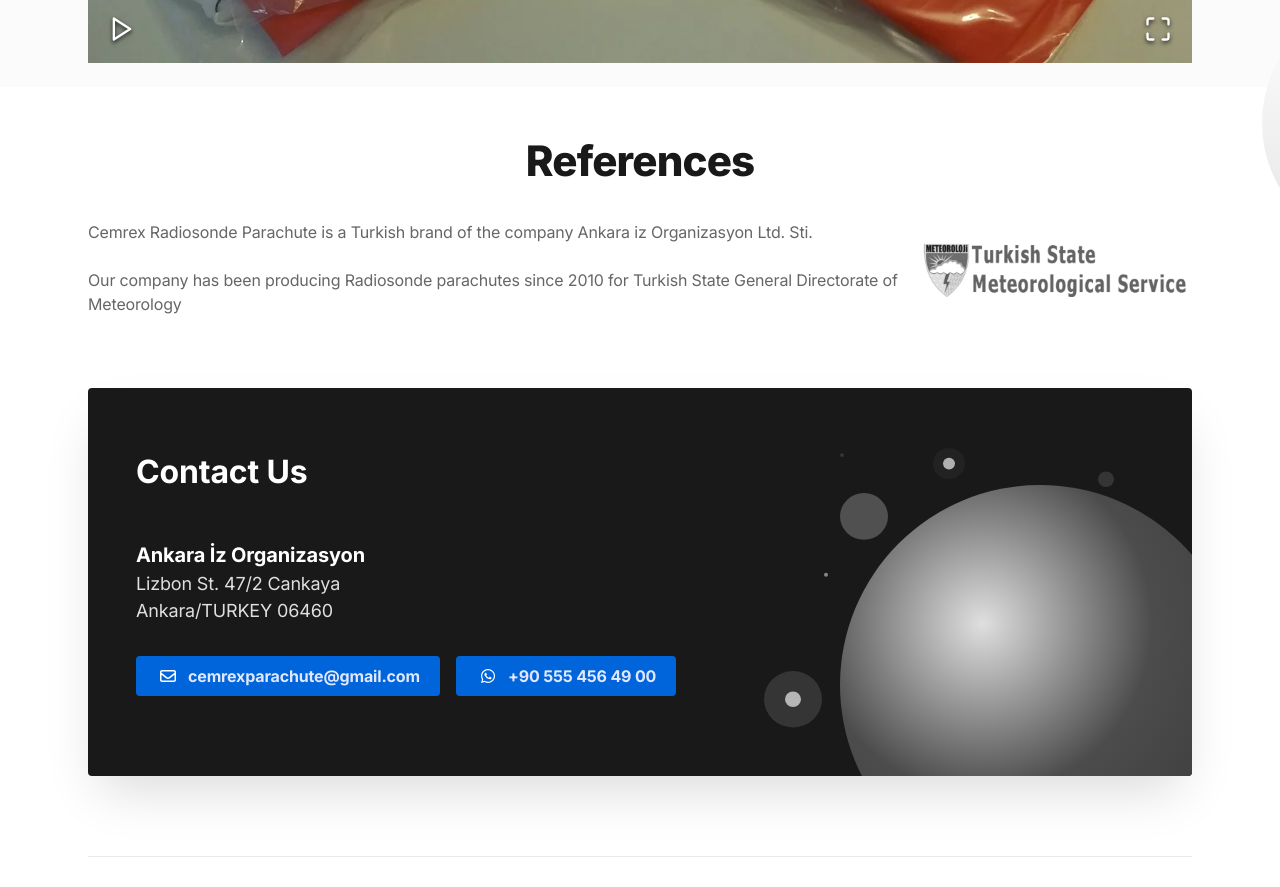
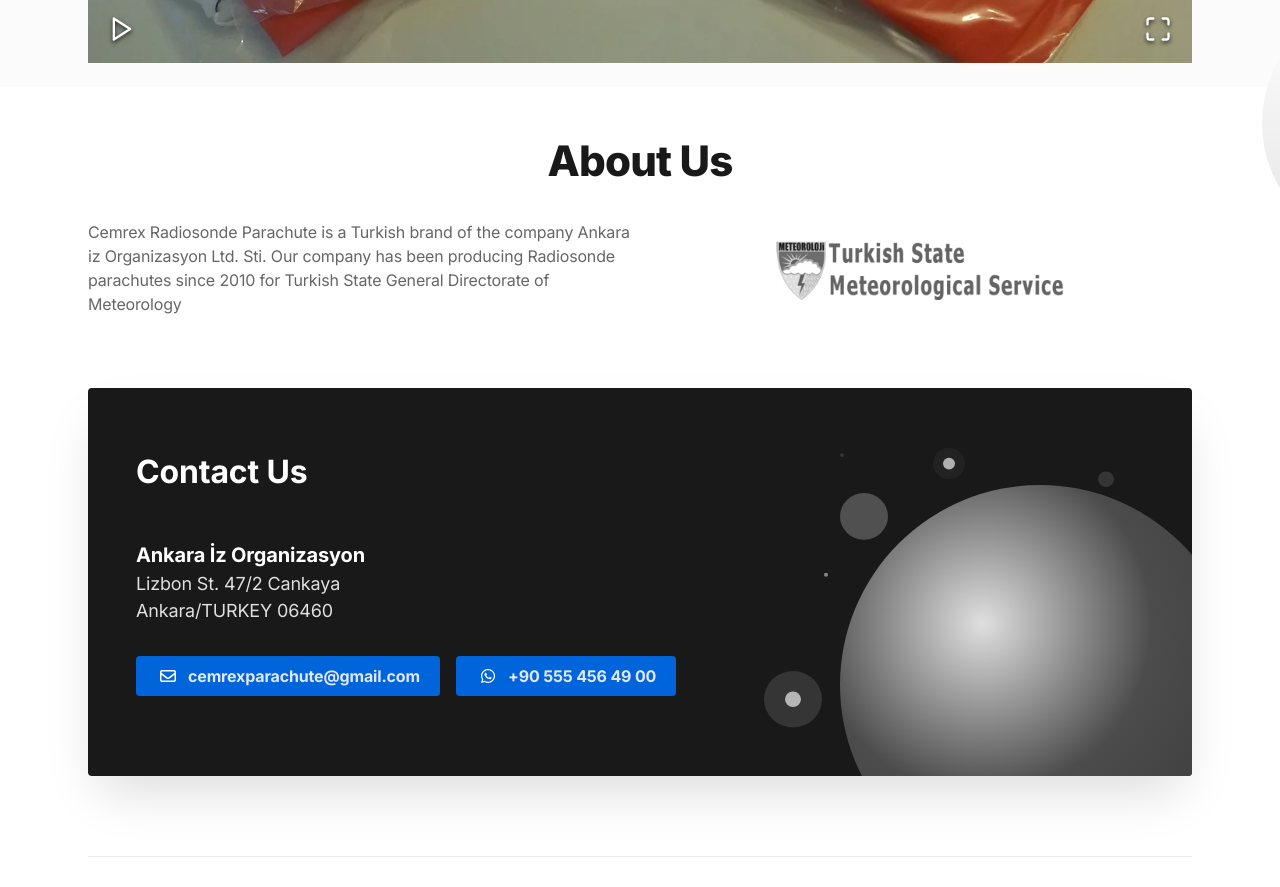
Before and after one commit to arifsisman/cemrex, a Next.js app: page / in a window 1280 px wide. Shown: the part 3720-4607 px from the top of the page. Built offline with nearby package versions, Linux system fonts and the light colour scheme.

Commit message:
about us

```diff
--- a/components/references.tsx
+++ b/components/references.tsx
@@ -27,19 +27,18 @@
         <div className="py-12">
           {/* Section header */}
           <div className="max-w-3xl mx-auto text-center pb-4">
-            <h2 className="h2 mb-2">References</h2>
+            <h2 className="h2 mb-2">About Us</h2>
           </div>
 
-          <div className="flex items-center justify-center py-2 col-span-2">
-            <div>
+          <div
+            className="place-items-center py-2 max-w-sm mx-auto
+            grid md:grid-cols-2 lg:grid-cols-2 md:max-w-2xl lg:max-w-none gap-4"
+          >
+            <div className=" max-w-3xl mx-auto">
               <p className="text-l text-gray-600">
                 Cemrex Radiosonde Parachute is a Turkish brand of the company Ankara iz Organizasyon
-                Ltd. Sti.
-              </p>
-              <br />
-              <p className="text-l text-gray-600">
-                Our company has been producing Radiosonde parachutes since 2010 for Turkish State
-                General Directorate of Meteorology
+                Ltd. Sti. Our company has been producing Radiosonde parachutes since 2010 for
+                Turkish State General Directorate of Meteorology
               </p>
             </div>
 
```
